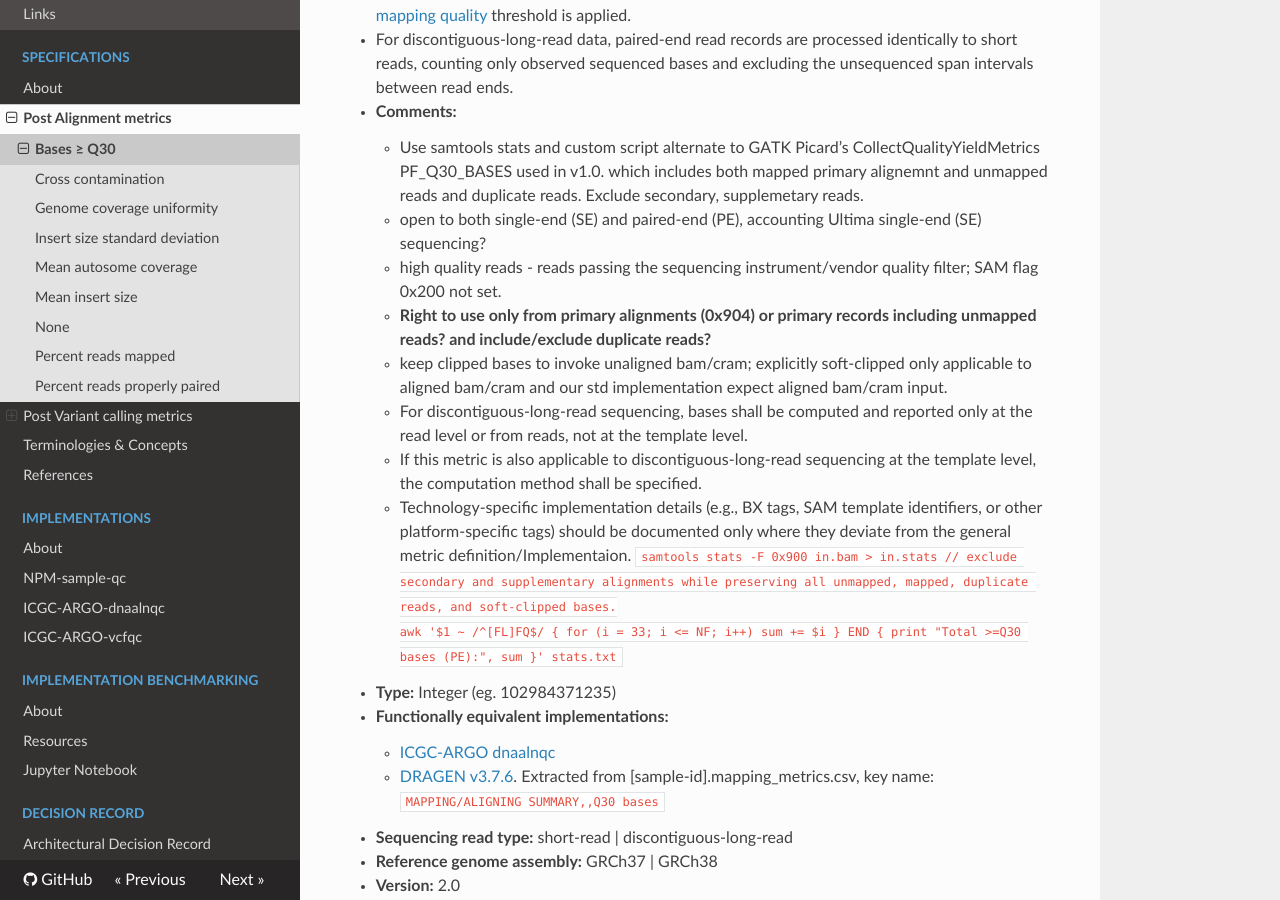
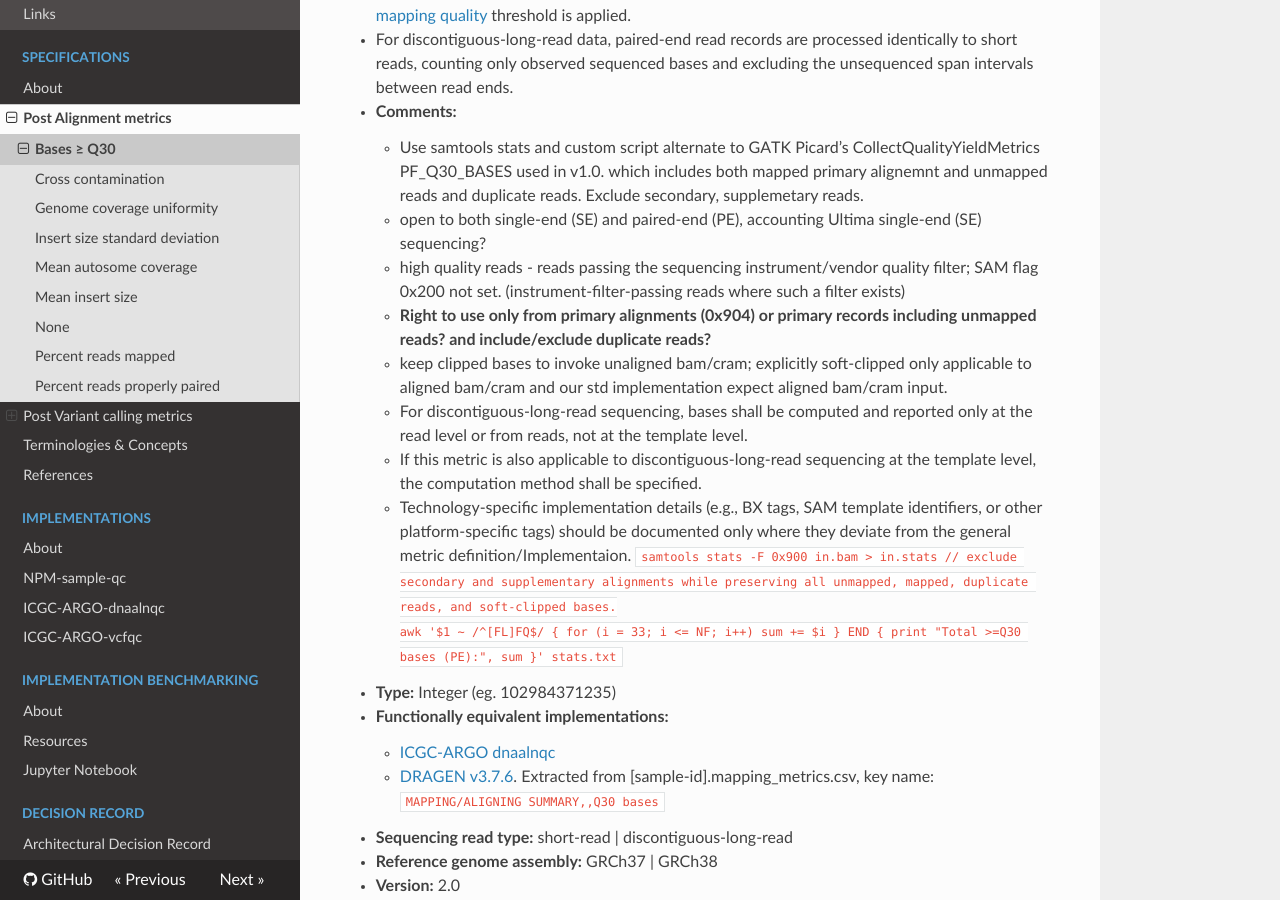
Before and after one commit to ga4gh/quality-control-wgs, an MkDocs documentation site: the page built from docs/metrics_definitions/bases-q30.md, in a window 1280 px wide and 900 px high, scrolled down 516 px. Built offline with MkDocs 1.6.1, drawn with Linux system fonts in a browser that asks for light colours; nearby versions of some CDN libraries.

Commit message:
update comment about high-quality reads dev version awaiting further input/feedback

```diff
--- a/docs/metrics_definitions/bases-q30.md
+++ b/docs/metrics_definitions/bases-q30.md
@@ -10,7 +10,7 @@
 - **Comments:**
     - Use samtools stats and custom script alternate to GATK Picard’s CollectQualityYieldMetrics PF_Q30_BASES used in v1.0. which includes both mapped primary alignemnt and unmapped reads and duplicate reads. Exclude secondary, supplemetary reads.
     - open to both single-end (SE) and paired-end (PE), accounting Ultima single-end (SE) sequencing?
-    - high quality reads - reads passing the sequencing instrument/vendor quality filter; SAM flag 0x200 not set.
+    - high quality reads - reads passing the sequencing instrument/vendor quality filter; SAM flag 0x200 not set. (instrument-filter-passing reads where such a filter exists)
     - **Right to use only from primary alignments (0x904) or primary records including unmapped reads? and include/exclude duplicate reads?**
     - keep clipped bases to invoke unaligned bam/cram; explicitly soft-clipped only applicable to aligned bam/cram and our std implementation expect aligned bam/cram input.
     - For discontiguous-long-read sequencing, bases shall be computed and reported only at the read level or from reads, not at the template level.
```
